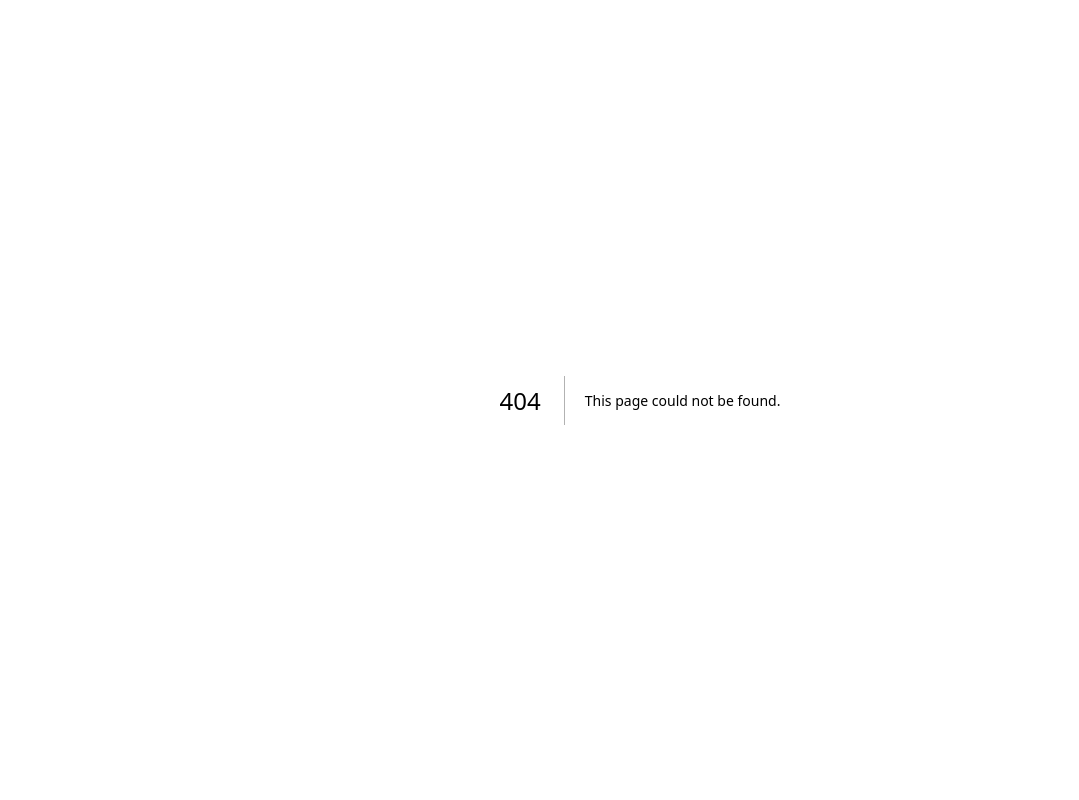
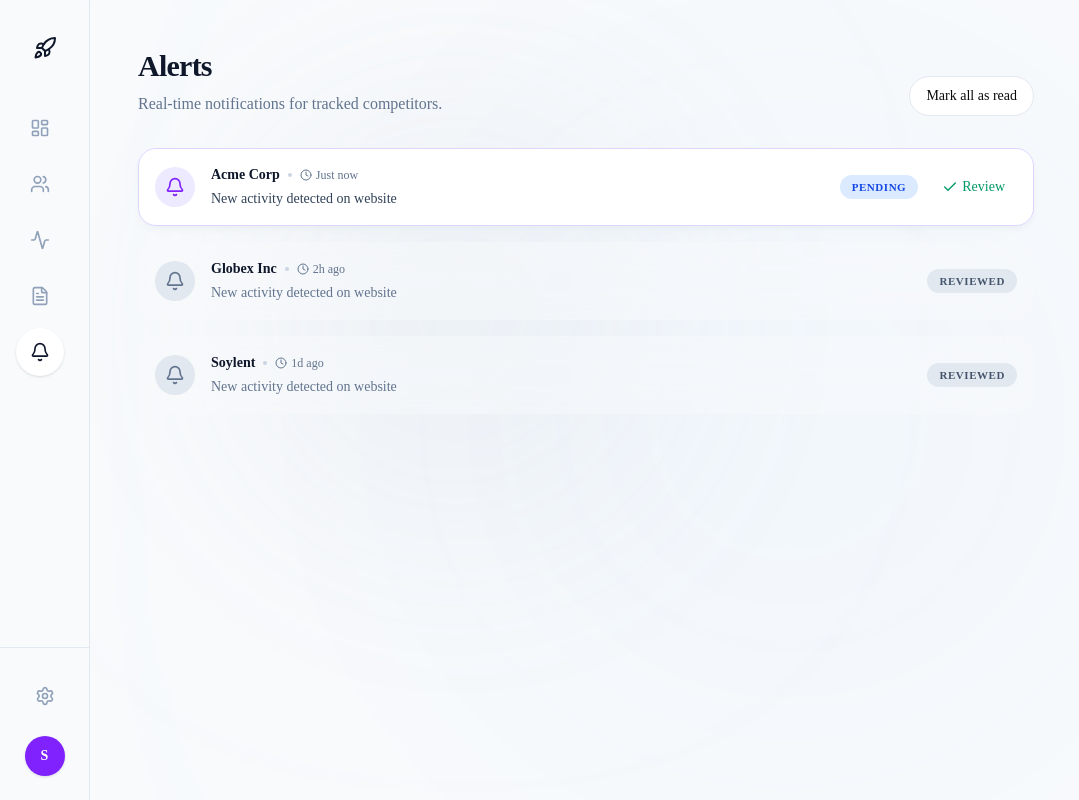
Before and after one commit to sahmsec/intelflow, a Next.js app: page /alerts in a window 1280 px wide. Before the commit this address had no page. Shown: the whole page, without its empty margins (0-1079 px from the left). Built offline with nearby package versions, Linux system fonts and the light colour scheme.

Commit message:
feat: build intelligence alert subscription list

```diff
--- /dev/null
+++ b/src/app/(app)/alerts/page.tsx
@@ -0,0 +1,90 @@
+"use client";
+import React from 'react';
+import { motion } from 'framer-motion';
+import { Card } from '@/components/ui/card';
+import { Button } from '@/components/ui/button';
+import { useStore } from '@/store/useStore';
+import { Bell, Check, Clock, Globe, Briefcase, DollarSign } from 'lucide-react';
+
+export default function AlertsPage() {
+  const { alerts, markAlertReviewed } = useStore();
+
+  const getAlertIcon = (type: string) => {
+    // Just mock icons based on random types for the demo
+    return <Globe className="w-4 h-4" />;
+  };
+
+  return (
+    <motion.div initial={{ opacity: 0, y: 20 }} animate={{ opacity: 1, y: 0 }} className="max-w-4xl">
+      <div className="mb-8 flex justify-between items-end">
+        <div>
+          <h1 className="text-3xl font-bold tracking-tight text-slate-900 mb-2">Alerts</h1>
+          <p className="text-slate-500">Real-time notifications for tracked competitors.</p>
+        </div>
+        <Button variant="outline" className="hidden sm:flex">
+          Mark all as read
+        </Button>
+      </div>
+
+      <div className="flex flex-col gap-4">
+        {alerts.map((alert, idx) => (
+          <motion.div
+            key={alert.id}
+            initial={{ opacity: 0, x: -20 }}
+            animate={{ opacity: 1, x: 0 }}
+            transition={{ delay: idx * 0.05 }}
+          >
+            <Card className={`p-4 flex flex-col sm:flex-row sm:items-center justify-between gap-4 transition-all ${
+              alert.type === 'pending' ? 'bg-white shadow-md border-violet-200' : 'bg-slate-50/50 shadow-none border-transparent'
+            }`}>
+              <div className="flex items-center gap-4 flex-1">
+                <div className={`w-10 h-10 rounded-full flex items-center justify-center shrink-0 ${
+                  alert.type === 'pending' ? 'bg-violet-100 text-violet-600' : 'bg-slate-200 text-slate-500'
+                }`}>
+                  <Bell className="w-5 h-5" />
+                </div>
+                <div>
+                  <div className="flex items-center gap-2 mb-1">
+                    <span className="font-bold text-sm text-slate-900">{alert.name}</span>
+                    <span className="w-1 h-1 rounded-full bg-slate-300" />
+                    <span className="text-xs text-slate-500 flex items-center gap-1">
+                      <Clock className="w-3 h-3" /> {alert.date}
+                    </span>
+                  </div>
+                  <p className={`text-sm ${alert.type === 'pending' ? 'text-slate-700 font-medium' : 'text-slate-500'}`}>
+                    New activity detected on website
+                  </p>
+                </div>
+              </div>
+
+              <div className="flex items-center gap-3 self-end sm:self-auto shrink-0">
+                <span className={`text-[11px] font-bold px-3 py-1 rounded-full uppercase tracking-wider ${
+                  alert.type === 'pending' ? 'bg-blue-100 text-blue-700' : 'bg-slate-200 text-slate-600'
+                }`}>
+                  {alert.status}
+                </span>
+
+                {alert.type === 'pending' && (
+                  <Button
+                    size="sm"
+                    variant="ghost"
+                    onClick={() => markAlertReviewed(alert.id)}
+                    className="text-emerald-600 hover:text-emerald-700 hover:bg-emerald-50"
+                  >
+                    <Check className="w-4 h-4 mr-1" /> Review
+                  </Button>
+                )}
+              </div>
+            </Card>
+          </motion.div>
+        ))}
+
+        {alerts.length === 0 && (
+          <div className="py-12 text-center text-slate-500 bg-white/60 rounded-2xl border border-white border-dashed">
+            You're all caught up. No new alerts.
+          </div>
+        )}
+      </div>
+    </motion.div>
+  );
+}
```
Also changed, not shown: development_notes.txt.
